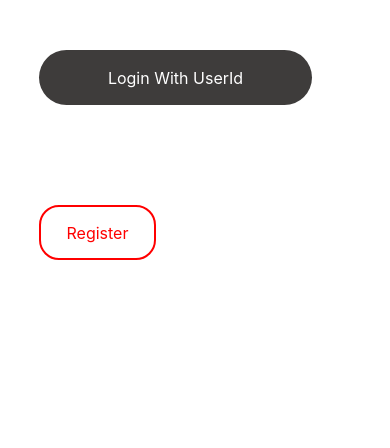
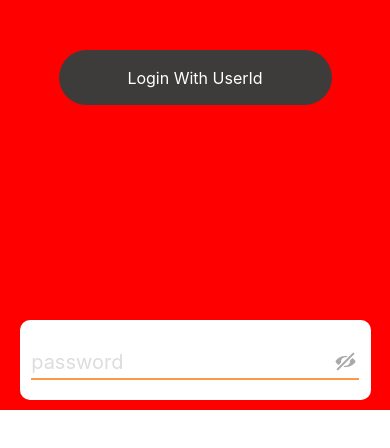
Before and after one commit to Laama-Haddad/RAKBANK, a React Native app: screen / in a window 390 px wide. Shown: the top 448 px of the page. Built offline with nearby package versions, Linux system fonts and the light colour scheme.

Commit message:
create textInput component

```diff
--- a/App.tsx
+++ b/App.tsx
@@ -9,14 +9,19 @@
  */
 // @ts-ignore
 
-import React from 'react';
+import React, {useState} from 'react';
 import {SafeAreaView} from 'react-native';
 import Button from './src/components/Button';
 import {wdp} from './src/utils/responsive';
+import GenericTextInput from './src/components/GenericTextInput';
 
 const App = () => {
+  const [showLabel, setShowLabel] = useState(false);
+  const [value, setValue] = useState('');
+  const refInput = React.useRef(null);
+
   return (
-    <SafeAreaView style={{backgroundColor: 'white', paddingHorizontal: '10%'}}>
+    <SafeAreaView style={{backgroundColor: 'red', alignItems: 'center'}}>
       <Button
         title={'Login With UserId'}
         titleColor={'white'}
@@ -33,6 +38,25 @@ const App = () => {
         buttonColor={'red'}
         onPress={() => console.log('register')}
       />
+      <GenericTextInput
+        placeholder={showLabel ? ' ' : 'password'}
+        ref={refInput}
+        onFocus={() => {
+          setShowLabel(true);
+        }}
+        onBlur={() => {
+          setShowLabel(false);
+        }}
+        value={value}
+        onChangeText={text => setValue(text)}
+        onEndEditing={value =>
+          value === '' ? setShowLabel(false) : setShowLabel(true)
+        }
+        showLabel={showLabel}
+        secureTextEntry
+        label={'password'}
+        containerStyle={{width: wdp(90), marginVertical: 10}}
+      />
     </SafeAreaView>
   );
 };
--- /dev/null
+++ b/src/components/GenericTextInput/index.tsx
@@ -0,0 +1,57 @@
+import React, {forwardRef, useRef, useState} from 'react';
+import {Platform, Text, TextInput, View} from 'react-native';
+import {TextInputProps} from '../../resources/interfaces/components/genericTextInput';
+import {getByScreenSize} from '../../utils/responsive';
+import Icon from 'react-native-vector-icons/Entypo';
+import styles from './styles';
+
+const GenericTextInput = forwardRef(
+  (
+    {
+      containerStyle,
+      labelStyle,
+      inputStyle,
+      label,
+      secureTextEntry,
+      keyboardType,
+      returnKeyType,
+      noEye,
+      showLabel,
+      ...props
+    }: TextInputProps,
+    ref,
+  ) => {
+    const [passwordVisible, setPasswordVisible] = useState(false);
+    const keyboardTypeIOS = useRef(
+      Platform.OS === 'ios' && keyboardType === 'decimal-pad'
+        ? 'decimal-pad-ios'
+        : keyboardType,
+    );
+    const withEye = !noEye && secureTextEntry;
+    return (
+      <View style={[styles.container, containerStyle]}>
+        {showLabel && <Text style={[styles.label, labelStyle]}>{label}</Text>}
+        <TextInput
+          {...props}
+          selectionColor={'#555555'}
+          ref={ref}
+          returnKeyType={returnKeyType || 'done'}
+          keyboardType={keyboardTypeIOS.current}
+          style={[styles.textInput,inputStyle]}
+          placeholderTextColor={'#dddddd'}
+          secureTextEntry={withEye && !passwordVisible}
+        />
+        {withEye && (
+          <Icon
+            name={passwordVisible ? 'eye' : 'eye-with-line'}
+            color={'#aaaaaa'}
+            size={getByScreenSize(20, 35)}
+            onPress={() => setPasswordVisible(!passwordVisible)}
+            style={styles.icon}
+          />
+        )}
+      </View>
+    );
+  },
+);
+export default GenericTextInput;
--- /dev/null
+++ b/src/components/GenericTextInput/styles.tsx
@@ -0,0 +1,34 @@
+import {StyleSheet} from 'react-native';
+import {getByScreenSize} from '../../utils/responsive';
+
+const styles = StyleSheet.create({
+  container: {
+    borderRadius: getByScreenSize(10, 20),
+    backgroundColor: '#FFFFFF',
+    justifyContent: 'center',
+    flexDirection: 'column',
+    width: '100%',
+    height: getByScreenSize(80, 130),
+    paddingVertical: '5%',
+    paddingHorizontal: '3%',
+  },
+  label: {
+    fontSize: getByScreenSize(18, 30),
+    color: '#222222',
+  },
+  textInput: {
+    fontSize: getByScreenSize(20, 30),
+    height: getByScreenSize(40, 55),
+    paddingTop: '2%',
+    alignItems: 'flex-end',
+    borderBottomWidth: 2,
+    borderColor: '#fc9949',
+  },
+  icon: {
+    position: 'absolute',
+    right: getByScreenSize(15, 25),
+    top: getByScreenSize(30, 55),
+  },
+});
+
+export default styles;
--- /dev/null
+++ b/src/resources/interfaces/components/genericTextInput.tsx
@@ -0,0 +1,22 @@
+import {StyleProp, TextInputAndroidProps} from 'react-native';
+export interface TextInputProps extends TextInputAndroidProps {
+  containerStyle?: StyleProp<any> | StyleProp<any>[];
+  labelStyle?: StyleProp<any> | StyleProp<any>[];
+  inputStyle?: StyleProp<any> | StyleProp<any>[];
+  label: string;
+  secureTextEntry?: boolean;
+  keyboardType?: string;
+  returnKeyType?: string;
+  noEye?: boolean;
+  placeholder?: string;
+  placeholderTextColor?: string;
+  value?: string;
+  onChangeText?: (text: string) => void;
+  onEndEditing?: (text: string) => void;
+  maxLength?: number;
+  multiline?: boolean;
+  editable?: boolean;
+  showLabel: boolean;
+  onFocus: () => void;
+  onBlur: () => void;
+}
```
